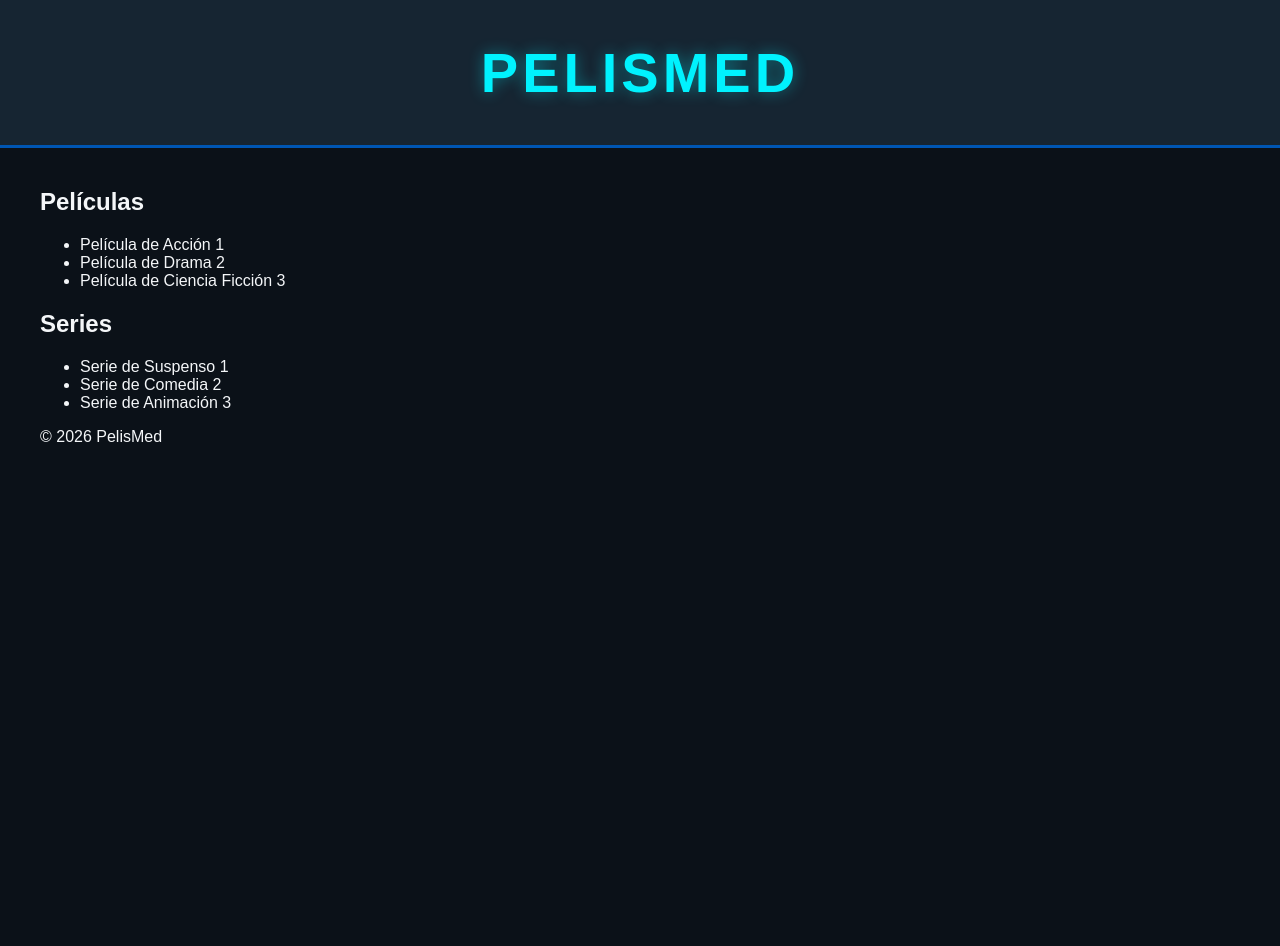
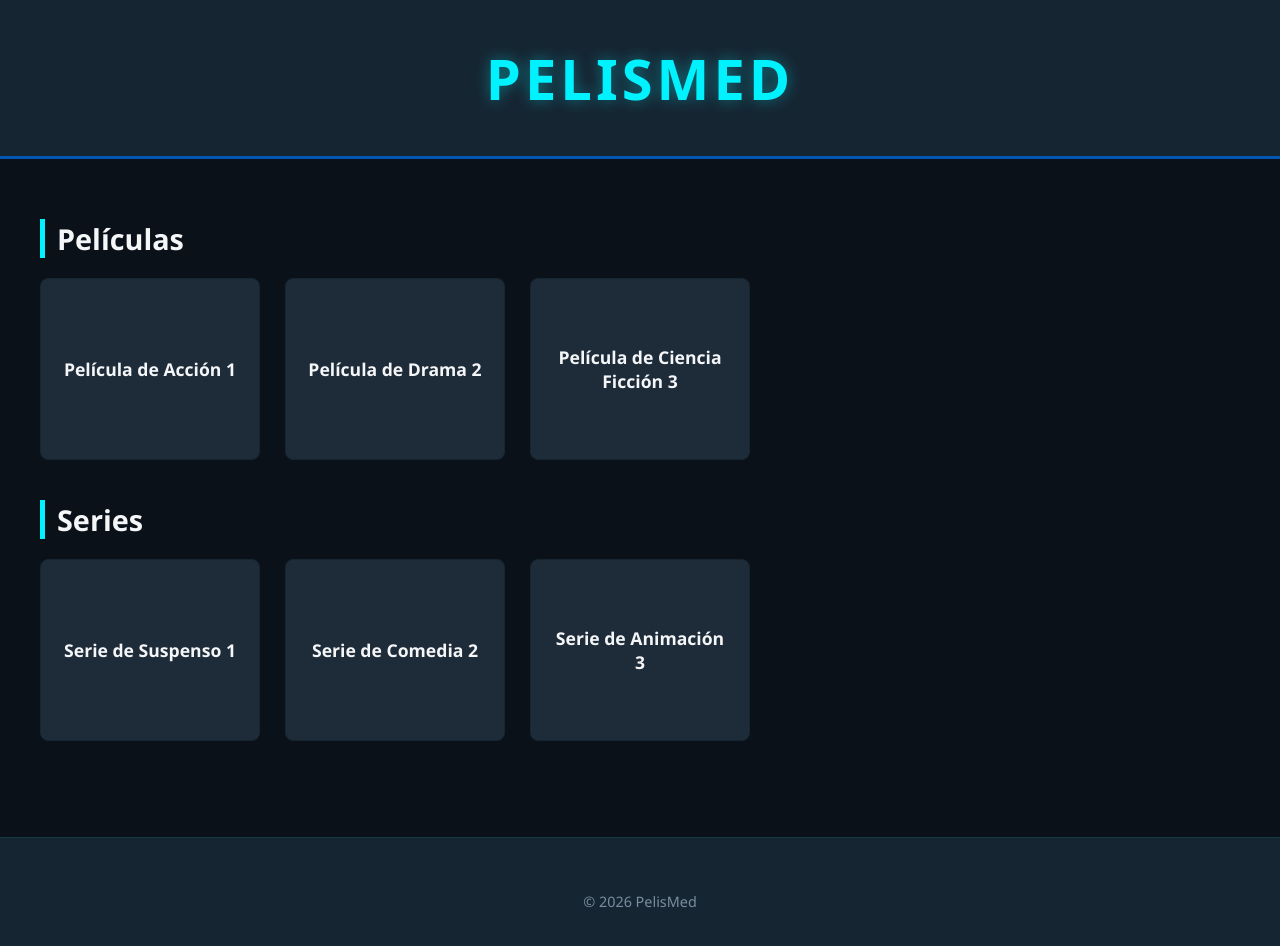
Before and after one commit to francoparra307/Pelismed, a plain HTML site: page index.html in a window 1280 px wide. Before the commit the page ends 800 px from the top, so only its background shows below. Drawn offline with Linux system fonts and the light colour scheme.

Commit message:
Implement custom color palette and update styles
Added a custom color palette and updated styles to use CSS variables.

```diff
--- a/style.css
+++ b/style.css
@@ -1,26 +1,112 @@
-/* Solo el fondo principal negro azulado y el texto blanco suave */
+/* ==========================================================================
+   PALETA DE COLORES PERSONALIZADA (PelisMed)
+   ========================================================================== */
+:root {
+    --bg-principal: #0b1118;         /* Negro azulado */
+    --bg-secundario: #162532;        /* Azul oscuro intermedio */
+    --bg-tarjeta: #1e2b38;           /* Azul grisáceo oscuro */
+    --texto-principal: #f4f6f8;      /* Blanco suave */
+    --texto-secundario: #7a8c9e;     /* Gris azulado */
+    --color-acento: #00f2fe;         /* Turquesa / Acento médico */
+    --acento-secundario: #0056b3;    /* Azul */
+    --hover-brillante: #00ffff;      /* Turquesa brillante */
+}
+
+/* ==========================================================================
+   ESTILOS GENERALES
+   ========================================================================== */
 body {
-    background-color: #0b1118;
-    color: #f4f6f8;
-    font-family: sans-serif;
+    background-color: var(--bg-principal);
+    color: var(--texto-principal);
+    font-family: 'Segoe UI', Tahoma, Geneva, Verdana, sans-serif;
     margin: 0;
-    padding: 40px;
+    padding: 0;
+    box-sizing: border-box;
 }
-/* Encabezado con fondo secundario y borde azul */
+
+/* ==========================================================================
+   ENCABEZADO (Header)
+   ========================================================================== */
 header {
-    background-color: #162532;        /* Azul oscuro intermedio */
+    background-color: var(--bg-secundario);
     padding: 40px 20px;
     text-align: center;
-    border-bottom: 3px solid #0056b3; /* Acento secundario azul */
-    margin: -40px -40px 40px -40px;   /* Resetea el padding del body para que ocupe todo el ancho */
+    border-bottom: 3px solid var(--acento-secundario);
 }
 
-/* Título principal en Turquesa */
 header h1 {
     font-size: 3.5rem;
-    color: #00f2fe;                  /* Turquesa / Acento médico */
+    color: var(--color-acento);
     margin: 0;
     text-transform: uppercase;
     letter-spacing: 4px;
     text-shadow: 0 0 15px rgba(0, 242, 254, 0.4);
 }
+
+/* ==========================================================================
+   CONTENIDO PRINCIPAL Y CATEGORÍAS
+   ========================================================================== */
+main {
+    max-width: 1200px;
+    margin: 0 auto;
+    padding: 20px;
+}
+
+/* Títulos de Películas y Series */
+section h2 {
+    font-size: 1.8rem;
+    color: var(--texto-principal);
+    border-left: 5px solid var(--color-acento);
+    padding-left: 12px;
+    margin-top: 40px;
+    margin-bottom: 20px;
+}
+
+/* ==========================================================================
+   GRILLA Y TARJETAS (Listas de contenido)
+   ========================================================================== */
+ul {
+    list-style: none;
+    padding: 0;
+    display: grid;
+    grid-template-columns: repeat(auto-fill, minmax(220px, 1fr));
+    gap: 25px;
+}
+
+li {
+    background-color: var(--bg-tarjeta);
+    color: var(--texto-principal);
+    padding: 40px 20px;
+    border-radius: 8px;
+    text-align: center;
+    font-weight: bold;
+    font-size: 1.1rem;
+    border: 1px solid var(--bg-secundario);
+    transition: transform 0.3s ease, box-shadow 0.3s ease, border-color 0.3s ease;
+    cursor: pointer;
+    display: flex;
+    align-items: center;
+    justify-content: center;
+    min-height: 100px;
+}
+
+/* Efecto Hover Turquesa Brillante */
+li:hover {
+    transform: translateY(-8px);
+    box-shadow: 0 10px 25px rgba(0, 255, 255, 0.25);
+    border-color: var(--hover-brillante);
+    color: var(--hover-brillante);
+}
+
+/* ==========================================================================
+   PIE DE PÁGINA (Footer)
+   ========================================================================== */
+footer {
+    text-align: center;
+    padding: 40px 20px;
+    background-color: var(--bg-secundario);
+    color: var(--texto-secundario);
+    font-size: 0.9rem;
+    margin-top: 60px;
+    border-top: 1px solid rgba(0, 242, 254, 0.1);
+}
```
